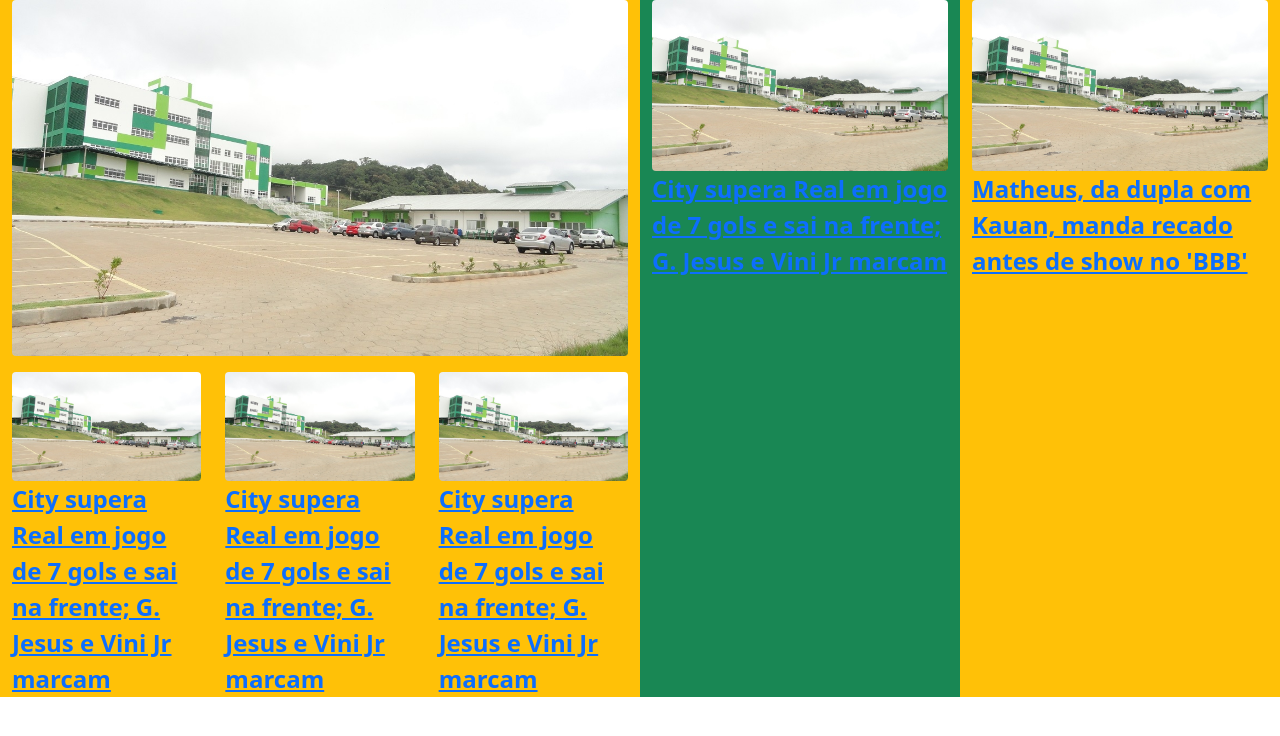
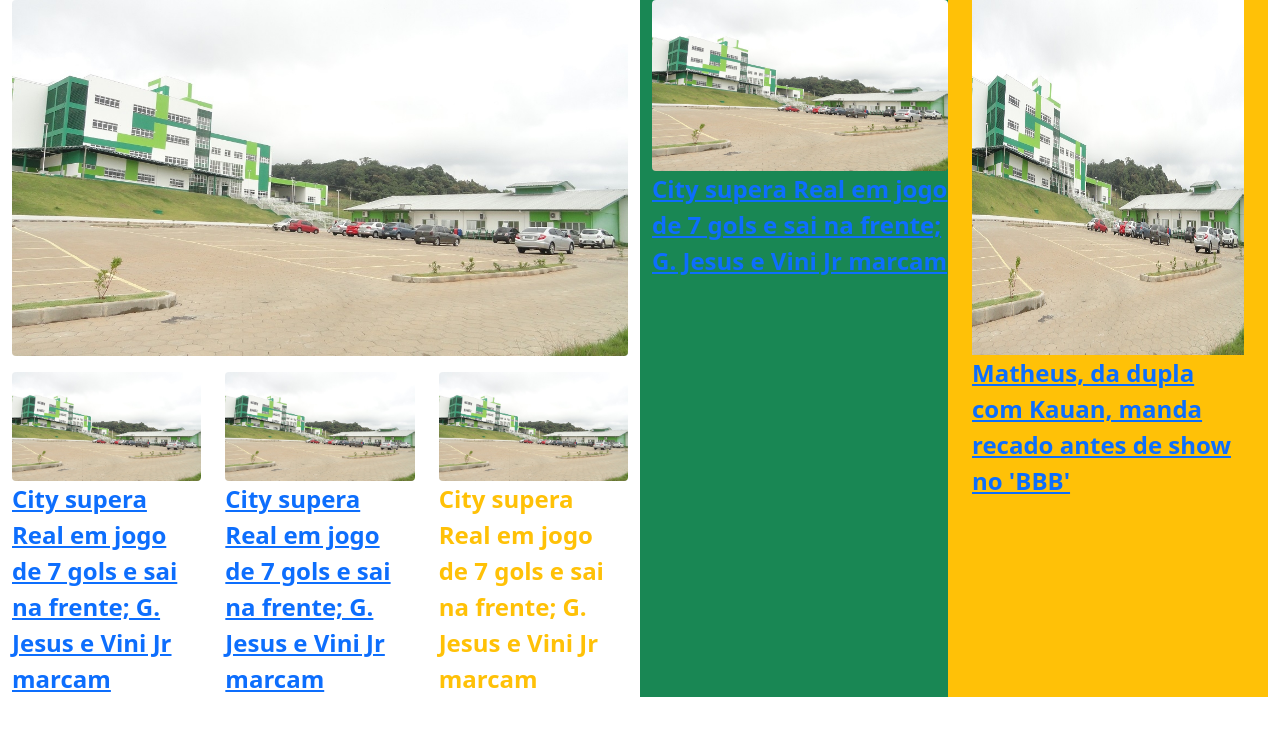
Before and after one commit to AnderCordeiro1/Globo, a plain HTML site: page index.html in a window 1280 px wide. Drawn offline with nearby package versions, Linux system fonts and the light colour scheme.

Commit message:
Segunda versão da página

```diff
--- a/index.html
+++ b/index.html
@@ -9,25 +9,40 @@
 <body>
    <div class="container-fluid">
        <div class="row">
-           <div class="col-lg-6 bg-warning d-flex justify-content-center flex-column">
-              <img src="Foto_CâmpusCaçador_2015.jpg" class="rounded img-fluid">
+           <div class="col-lg-6 d-flex justify-content-center flex-column">
+              <img src="Foto_CâmpusCaçador_2015.jpg" class="rounded img-fluid d-none d-md-block">
               <div class="row mt-3">
-                  <div class="col lg-4"><img src="Foto_CâmpusCaçador_2015.jpg" class="rounded img-fluid">
-                    <a href="https://ge.globo.com/futebol/futebol-internacional/liga-dos-campeoes/jogo/26-04-2022/Manchestercity-realmadrid.ghtml" class="fs-4 fw-bold">
-                        City supera Real em jogo de 7 gols e sai na frente; G. Jesus e Vini Jr marcam</a></div>
-                  <div class="col lg-4"><img src="Foto_CâmpusCaçador_2015.jpg" class="rounded img-fluid">
-                    <a href="https://ge.globo.com/futebol/futebol-internacional/liga-dos-campeoes/jogo/26-04-2022/Manchestercity-realmadrid.ghtml" class="fs-4 fw-bold">
-                        City supera Real em jogo de 7 gols e sai na frente; G. Jesus e Vini Jr marcam</a></div>
-                  <div class="col lg-4"><img src="Foto_CâmpusCaçador_2015.jpg" class="rounded img-fluid">
-                    <a href="https://ge.globo.com/futebol/futebol-internacional/liga-dos-campeoes/jogo/26-04-2022/Manchestercity-realmadrid.ghtml" class="fs-4 fw-bold">
-                        City supera Real em jogo de 7 gols e sai na frente; G. Jesus e Vini Jr marcam</a></div>
+                  <div class="col lg-4 d-sm-flex d-md-block flex-grow-1">
+                      <img src="Foto_CâmpusCaçador_2015.jpg" class="rounded img-fluid col-5 col-md-12">
+                      <div class="col-7 col-md-12">
+                        <a href="https://ge.globo.com/futebol/futebol-internacional/liga-dos-campeoes/jogo/26-04-2022/Manchestercity-realmadrid.ghtml" class="fs-4 fw-bold">
+                            City supera Real em jogo de 7 gols e sai na frente; G. Jesus e Vini Jr marcam</a>
+                      </div>
+                    </div>
+                    <div class="col lg-4 d-sm-flex d-md-block flex-grow-1">
+                        <img src="Foto_CâmpusCaçador_2015.jpg" class="rounded img-fluid col-5 col-md-12">
+                        <div class="col-7 col-md-12">
+                          <a href="https://ge.globo.com/futebol/futebol-internacional/liga-dos-campeoes/jogo/26-04-2022/Manchestercity-realmadrid.ghtml" class="fs-4 fw-bold">
+                              City supera Real em jogo de 7 gols e sai na frente; G. Jesus e Vini Jr marcam</a>
+                        </div>
+                    </div>
+                    <div class="col lg-4 d-sm-flex d-md-block flex-grow-1">
+                        <img src="Foto_CâmpusCaçador_2015.jpg" class="rounded img-fluid col-5 col-md-12">
+                        <div class="col-7 col-md-12">
+                          <a href="https://ge.globo.com/futebol/futebol-internacional/liga-dos-campeoes/jogo/26-04-2022/Manchestercity-realmadrid.ghtml" class="fs-4 fw-bold text-warning text-decoration-none">
+                              City supera Real em jogo de 7 gols e sai na frente; G. Jesus e Vini Jr marcam</a>
+                        </div>
+                    </div>
               </div>
            </div>
-           <div class="col-lg-3 bg-success"><img src="Foto_CâmpusCaçador_2015.jpg" class="rounded img-fluid">
+           <div class="col-lg-3 bg-success">
+               <img src="Foto_CâmpusCaçador_2015.jpg" class="rounded img-fluid">
             <a href="https://ge.globo.com/futebol/futebol-internacional/liga-dos-campeoes/jogo/26-04-2022/Manchestercity-realmadrid.ghtml" class="fs-4 fw-bold">City supera Real em jogo de 7 gols e sai na frente; G. Jesus e Vini Jr marcam</a>
            </div>
 
-           <div class="col-lg-3 bg-warning"><img src="Foto_CâmpusCaçador_2015.jpg" class="rounded img-fluid"><a href="https://gshow.globo.com/realities/bbb/bbb22/noticia/final-do-bbb-22-confira-o-que-rola-nos-bastidores-em-fotos-e-videos-exclusivos.ghtml" class="fs-4 fw-bold">Matheus, da dupla com Kauan, manda recado antes de show no 'BBB' </a>
+           <div class="col-lg-3 col-md-6 bg-warning row">
+               <img src="Foto_CâmpusCaçador_2015.jpg" class="rounded img-fluid">
+               <a href="https://gshow.globo.com/realities/bbb/bbb22/noticia/final-do-bbb-22-confira-o-que-rola-nos-bastidores-em-fotos-e-videos-exclusivos.ghtml" class="fs-4 fw-bold">Matheus, da dupla com Kauan, manda recado antes de show no 'BBB' </a>
            </div>
 
        </div>
```
